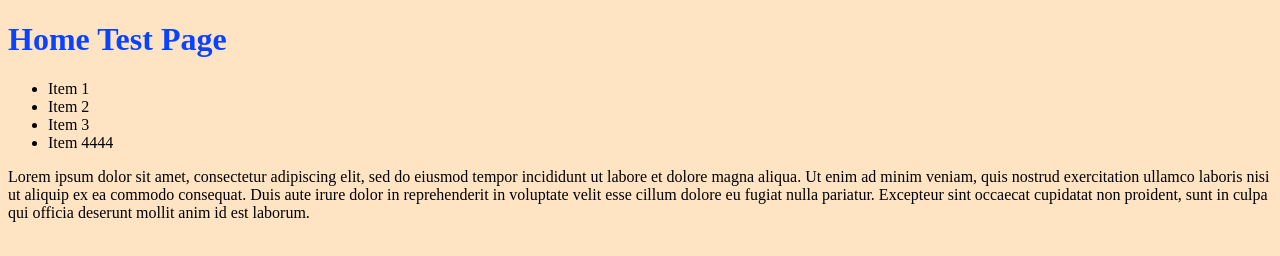
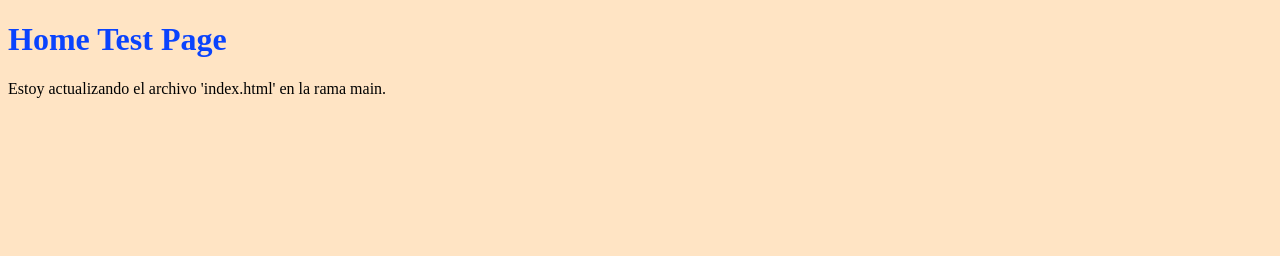
Before and after one commit to asterfinde/proyecto-web2, a website: page index.html in a window 1280 px wide. Drawn offline with Linux system fonts and the light colour scheme.

Commit message:
actualizado el index

```diff
--- a/index.html
+++ b/index.html
@@ -10,15 +10,8 @@
 <body>
     <h1>Home Test Page</h1>
 
-    <ul>
-        <li>Item 1</li>
-        <li>Item 2</li>
-        <li>Item 3</li>
-        <li>Item 4444</li>
-    </ul>
-
     <p>
-        Lorem ipsum dolor sit amet, consectetur adipiscing elit, sed do eiusmod tempor incididunt ut labore et dolore magna aliqua. Ut enim ad minim veniam, quis nostrud exercitation ullamco laboris nisi ut aliquip ex ea commodo consequat. Duis aute irure dolor in reprehenderit in voluptate velit esse cillum dolore eu fugiat nulla pariatur. Excepteur sint occaecat cupidatat non proident, sunt in culpa qui officia deserunt mollit anim id est laborum.
+        Estoy actualizando el archivo  'index.html' en la rama main.
     </p>
 </body>
 </html>
```
